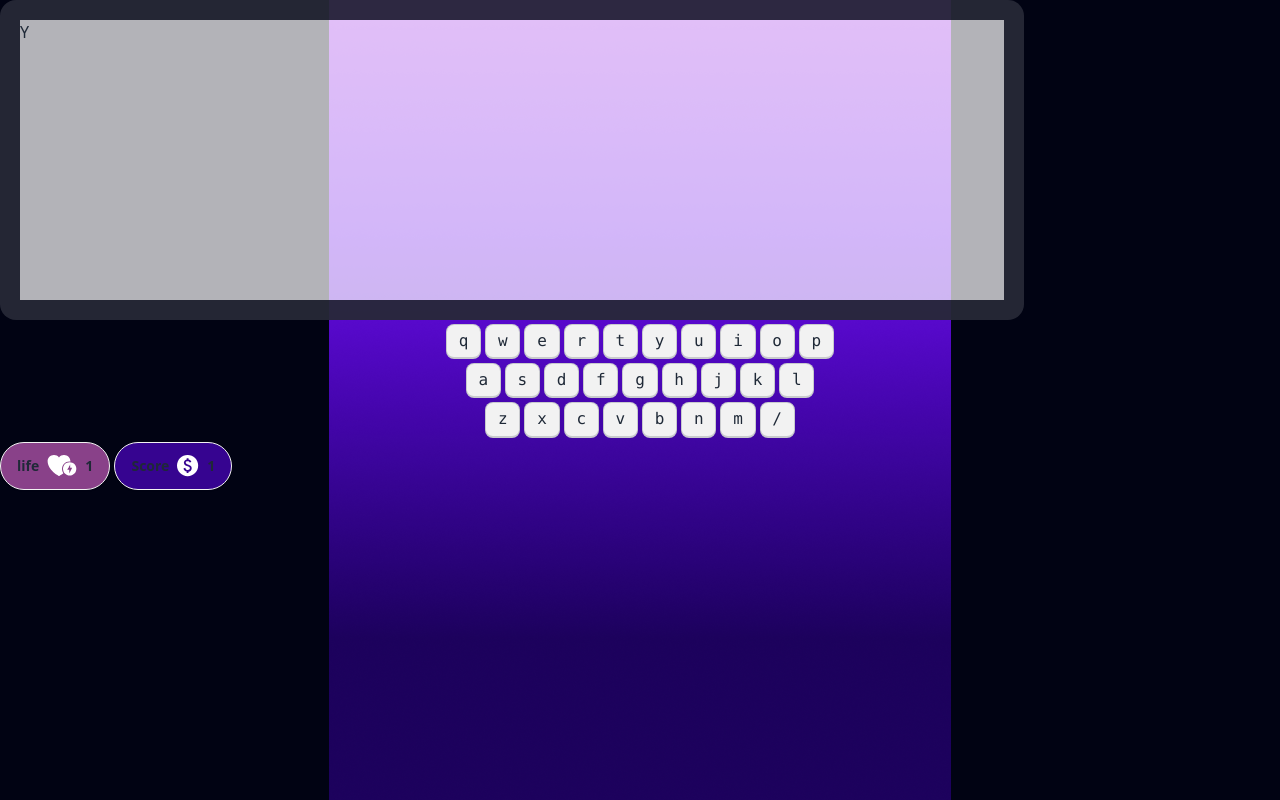
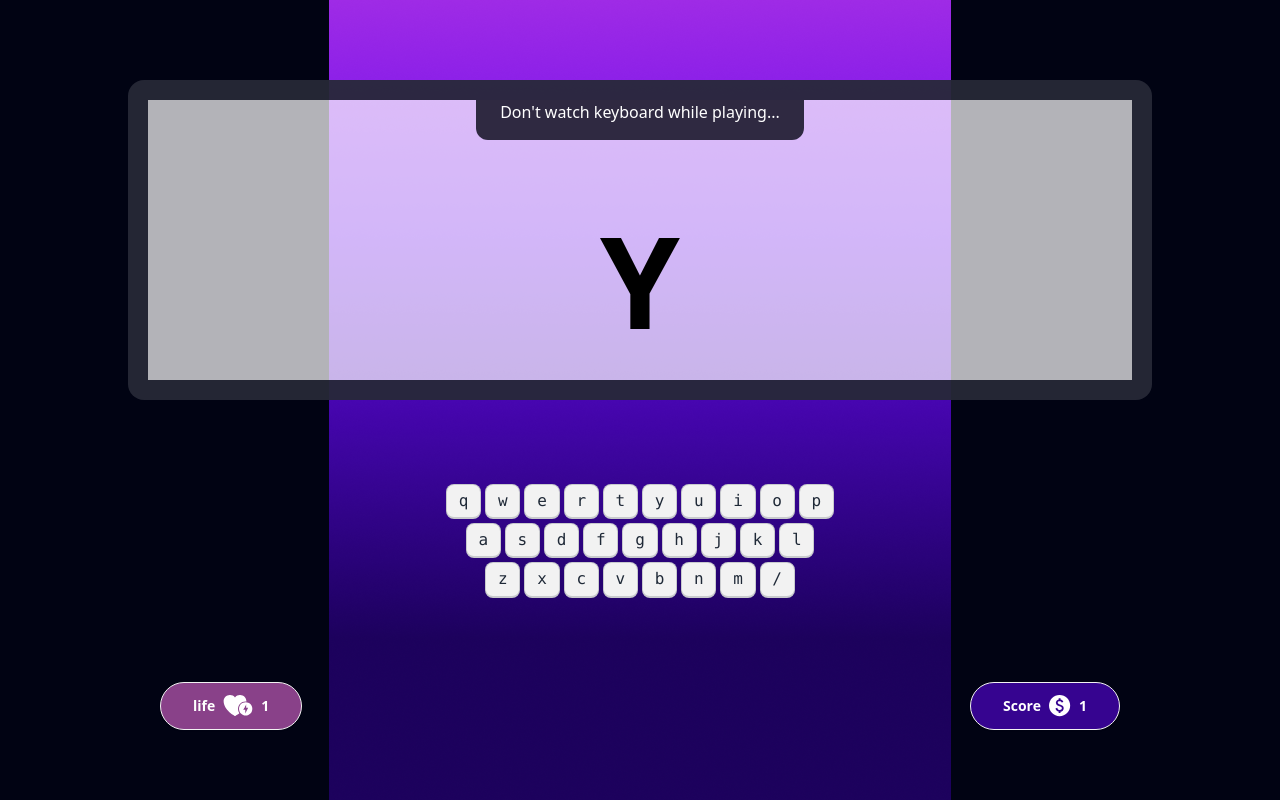
Before and after one commit to abunayeem90/alphabet-clash-pro, a plain HTML site: page index.html in a window 1280 px wide. Drawn offline with nearby package versions, Linux system fonts and the light colour scheme.

Commit message:
added screen and keybord and button design

```diff
--- a/index.html
+++ b/index.html
@@ -30,9 +30,16 @@
 
         <!-- playground start -->
         <section class="play-ground">
-            <div>
+            <div class="flex flex-col items-center gap-20 pt-20">
                 <!--Screen  -->
-                <div class="artboard artboard-horizontal phone-6 border-[20px] rounded-2xl border-[#010313CC] bg-[#FFFFFFB3]">Y</div>
+                <div class="artboard artboard-horizontal phone-6 border-[20px] rounded-2xl border-[#010313CC] bg-[#FFFFFFB3]">
+                    <div class="flex justify-center ">
+                        <p class="bg-[#2F2941] px-6 pb-4 rounded-b-xl text-white">Don't watch keyboard  while playing...</p>
+                    </div>
+                    <div class="flex justify-center items-center h-full">
+                        <p class="text-black text-9xl font-bold">Y</p>
+                    </div>
+                </div>
                  <!-- keybord  start-->
                 <div>
                     <div class="flex justify-center gap-1 my-1 w-full">
@@ -72,13 +79,13 @@
 
                   <!-- keybord  end-->
                 <!-- life & Score -->
-                <div>
-                    <button class="btn rounded-full bg-[#894189]">
+                <div class="flex justify-between w-3/4">
+                    <button class="btn rounded-full bg-[#894189] text-white px-8">
                         life
                         <img src="./images/life.svg" alt="">
                         <span>1</span>
                     </button>
-                    <button class="btn rounded-full bg-[#360490] ">
+                    <button class="btn rounded-full bg-[#360490] text-white px-8">
                         Score
                         <img src="./images/score.svg" alt="">
                         <span>1</span>
```
